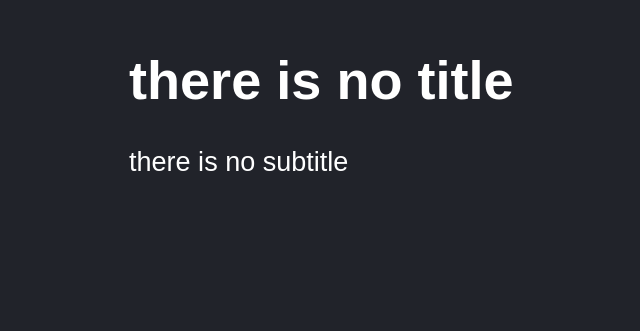
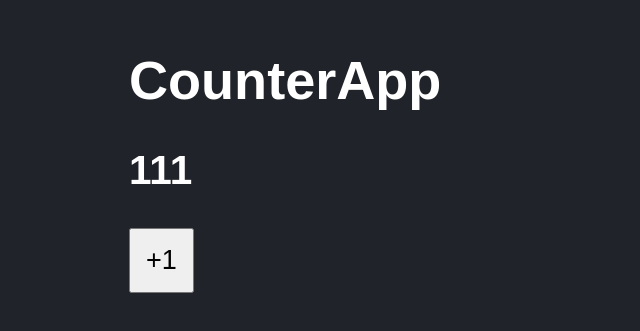
Before and after one commit to cotamo1901/counter-app, a React (Vite) app: page / in a window 1280 px wide. Shown: the part 135-466 px from the top of the page, without its empty margins (19-659 px from the left). Built offline with nearby package versions, Linux system fonts and the light colour scheme.

Commit message:
Primer commit

```diff
--- /dev/null
+++ b/src/CounterApp.jsx
@@ -0,0 +1,23 @@
+import PropTypes from "prop-types";
+
+export const CounterApp = ({ value }) => {
+  function handleAdd(event) {
+    console.log(event);
+  }
+
+  return (
+    <>
+      <h1>CounterApp</h1>
+      <h2>{value}</h2>
+      <button onClick={handleAdd}>+1</button>
+    </>
+  );
+};
+
+CounterApp.propTypes = {
+  value: PropTypes.number.isRequired,
+};
+
+// CounterApp.defaultProps={
+//     value: 1233
+// }
--- a/src/main.jsx
+++ b/src/main.jsx
@@ -1,12 +1,14 @@
 import React from "react";
 import ReactDOM from "react-dom/client";
 // import { App } from "./HelloEorlApp";
-import { FirstApp } from "./FirstApp";
+// import { FirstApp } from "./FirstApp";
+import {CounterApp} from "./CounterApp"
 import "./styles.css";
 
 ReactDOM.createRoot(document.getElementById("root")).render(
   <React.StrictMode>
-    <FirstApp />
+    <CounterApp value={111}/>
+    {/* <FirstApp /> */}
     {/* <App/> */}
   </React.StrictMode>
 );
--- a/src/styles.css
+++ b/src/styles.css
@@ -6,3 +6,10 @@ body {
   font-size: 1.3rem;
   padding: 70px;
 }
+
+
+button{
+    padding: 15px;
+    font-size: 1.3rem;
+
+}
```
